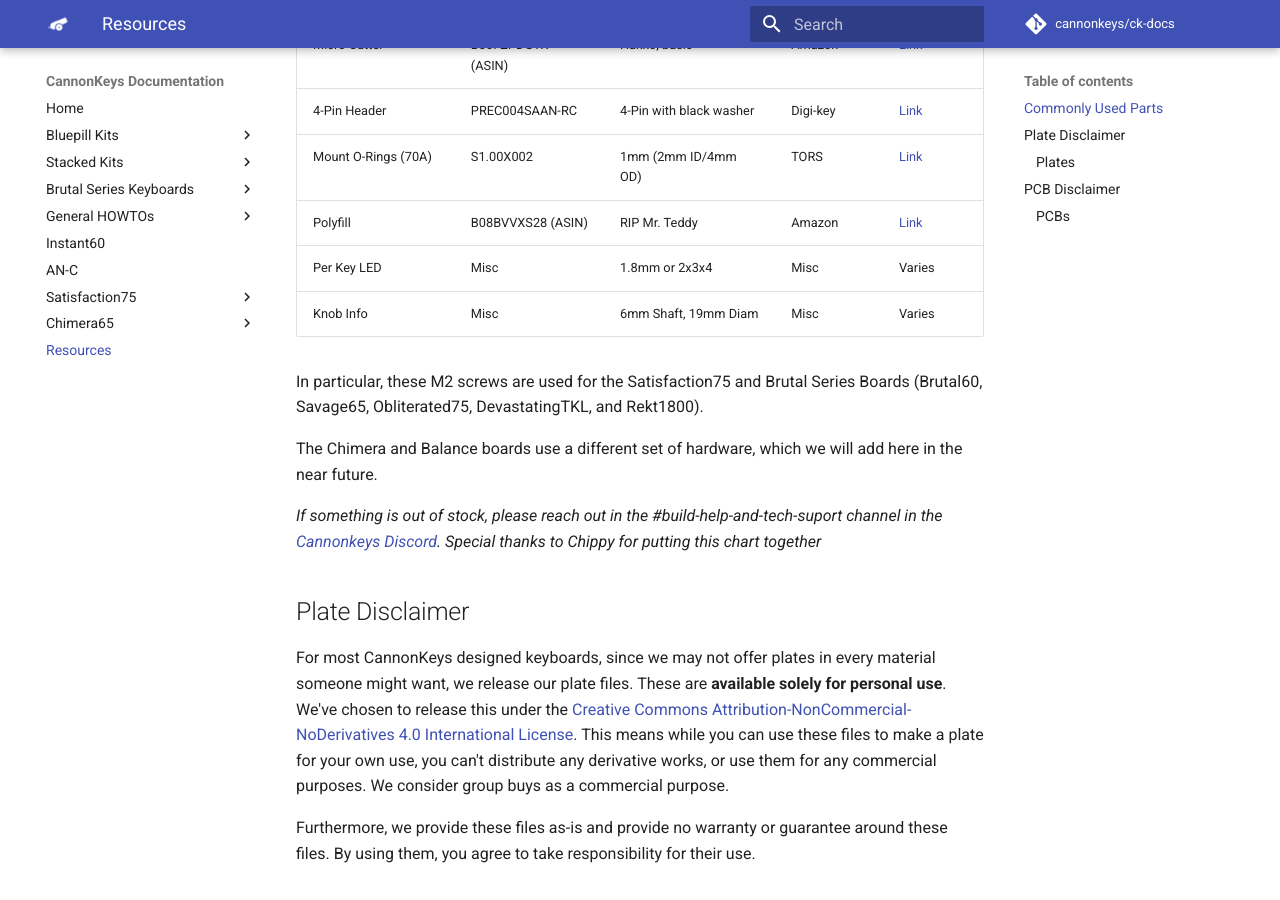
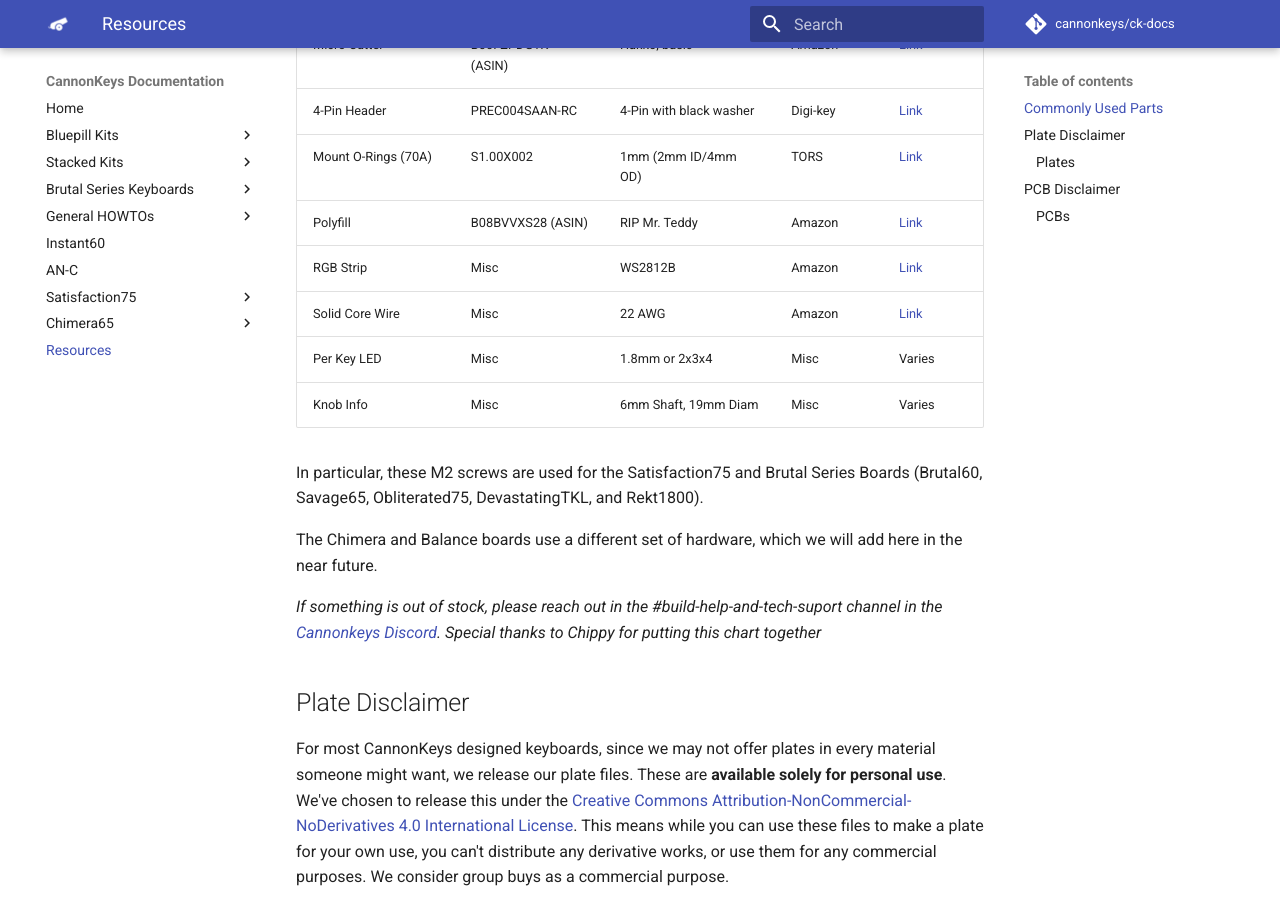
Before and after one commit to cannonkeys/ck-docs, an MkDocs documentation site: the page built from docs/resources.md, in a window 1280 px wide and 900 px high, scrolled down 817 px. Built offline with MkDocs 1.6.1 and Material for MkDocs 9.7.7, drawn with Linux system fonts in a browser that asks for light colours; comment, search, counter and statistics services are not loaded.

Commit message:
Fix brutal plate files, add rgb strip/solid wire to parts (#18)
* Add cannonkeys_parts.md

Add cannonkeys_parts.md to the build docs

* added fixed brutal plates

* Delete brutal60_standard.dxf

* Delete brutal_tsangan_fixed_v2.dxf

* Rename brutal_ansi_fixed.dxf to brutal60_ansi.dxf

* Rename brutal_tsangan_fixed.dxf to brutal_tsangan.dxf

* Rename brutal60_ansi.dxf to brutal60_standard.dxf

* Rename brutal_tsangan.dxf to brutal60_tsangan.dxf

* added solid core wire, rgb strip info. fixed brutal plate link.

* fixed deleted area

* added space between plates and license

* Delete cannonkeys_parts.md

Co-authored-by: JackV <73411029+JackVach@users.noreply.github.com>

```diff
--- a/docs/resources.md
+++ b/docs/resources.md
@@ -18,6 +18,8 @@ In many of our CannonKeys designed products, we use the same parts. This is true
 | 4-Pin Header| PREC004SAAN-RC|4-Pin with black washer| Digi-key| [Link](https://www.digikey.com/en/products/detail/sullins-connector-solutions/PREC004SAAN-RC/2774850?s=N4IgjCBcoLQdIDGUAuAnArgUwDQgPZQDaIAzAKwgC6AvjXgEzEgAKASgKIDCADDwCwBlAILCAcjDZdqNIA) |
 | Mount O-Rings (70A)| S1.00X002| 1mm (2mm ID/4mm OD)| TORS| [Link](https://www.theoringstore.com/store/index.php?main_page=product_info&cPath=368_686_687&products_id=39516)   |
 | Polyfill | B08BVVXS28 (ASIN) | RIP Mr. Teddy | Amazon | [Link](https://www.amazon.com/Mr-Polyester-Stuffing-Filling-Stuffed/dp/B08BVVXS28/ref=sr_1_2?dchild=1&keywords=stuffing&qid=1609961000&sr=8-2) |
+| RGB Strip | Misc | WS2812B | Amazon | [Link](https://www.amazon.com/ALITOVE-Individual-Addressable-Programmable-Non-Waterproof/dp/B01MG49QKD/) |
+| Solid Core Wire | Misc | 22 AWG | Amazon | [Link](  https://www.amazon.com/TUOFENG-Wire-Solid-different-colored-spools/dp/B07TX6BX47/) |
 | Per Key LED | Misc | 1.8mm or 2x3x4 | Misc | Varies |
 | Knob Info | Misc | 6mm Shaft, 19mm Diam | Misc | Varies |
 
@@ -35,7 +37,7 @@ Furthermore, we provide these files as-is and provide no warranty or guarantee a
 
 ### Plates
  * [Brutal60, Standard](assets/plates/brutal60_standard.dxf)
- * [Brutal60, Tsangan](assets/plates/brutal_tsangan_fixed_v2.dxf)
+ * [Brutal60, Tsangan](assets/plates/brutal60_tsangan.dxf)
  * [Savage65, Standard (6.25U)](assets/plates/savage65_standard.dxf)
  * [Savage65, 7U](assets/plates/savage65_7u_plate.dxf)
  * [Obliterated75, Standard (6.25U)](assets/plates/obliterated75_standard_plate.dxf)
```
Also changed, not shown: 3 other files.
